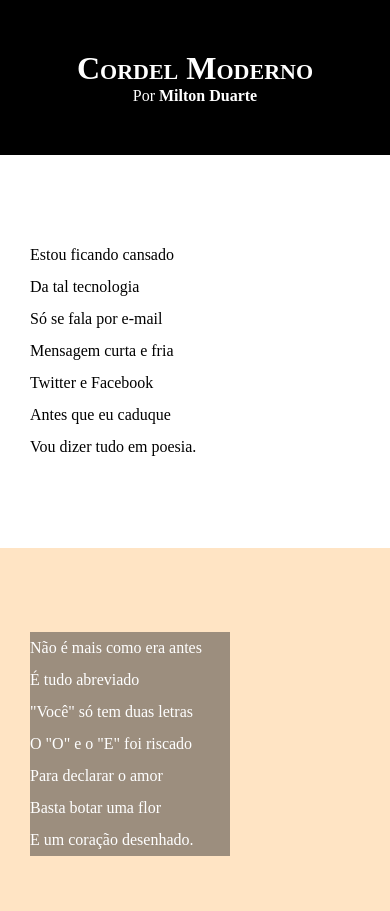
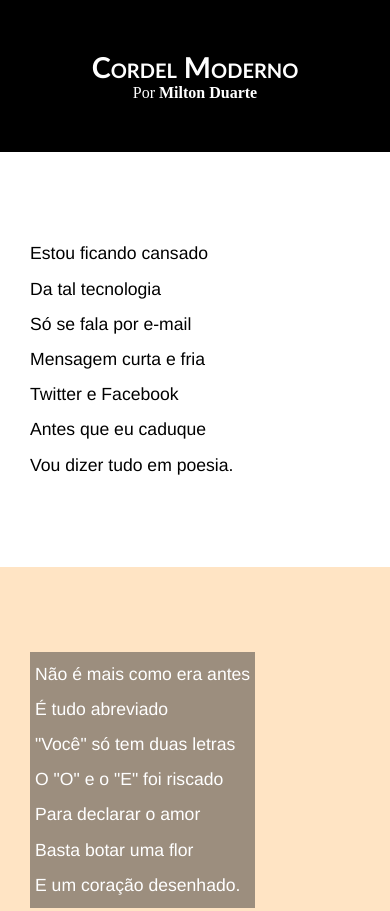
Before and after one commit to daviparadela/html-css, a plain HTML site: page Desafios/desafio 012/index.html in a window 390 px wide. Shown: the top 911 px of the page. Drawn offline with Linux system fonts and the light colour scheme.

Commit message:
atualizaçao css d012

```diff
--- a/Desafios/desafio 012/style.css
+++ b/Desafios/desafio 012/style.css
@@ -10,19 +10,11 @@
   padding: 0px;
 }
 
-@import url('https://fonts.googleapis.com/css2?family=Spicy+Rice&display=swap');
-
-@import url('https://fonts.googleapis.com/css2?family=Permanent+Marker&family=Spicy+Rice&display=swap');
-
-
-@import url('https://fonts.googleapis.com/css2?family=Pacifico&family=Permanent+Marker&family=Spicy+Rice&display=swap');
 
 
 
 :root {
-    --font1: "Spicy Rice", serif;
-    --font2: "Permanent Marker", serif;
-    --font3: "Pacifico", serif;
+    --font1:
 
 }
 
@@ -30,7 +22,7 @@
 html, body {
     min-height: 100vh;
     background-color: darkgray;
-    font-family: var(--font3);
+    font-family: var(--font2);
 }
 
 
@@ -54,11 +46,14 @@ header {
 header > h1 {
     padding-top: 50px;
     font-variant: small-caps;
-    font-family: var(--font3);
+    font-family: 'Gill Sans', 'Gill Sans MT', Calibri, 'Trebuchet MS', sans-serif;
+    font-size: 3.5em;
+
 }
 
 header > p {
     padding-bottom: 50px;
+    font-size: 1em;
 }
 
 a {
@@ -88,6 +83,8 @@ section{
     padding-bottom: 10vh;
     line-height: 2em;
     padding-left: 30px;
+    font-family: 'Franklin Gothic Medium', 'Arial Narrow', Arial, sans-serif, Haettenschweiler, 'Arial Narrow Bold', sans-serif, 'Lucida Sans Regular', 'Lucida Grande', 'Lucida Sans Unicode', Geneva, Verdana, sans-serif, Times, serif, Cochin, Georgia, Times, 'Times New Roman', serif, 'Gill Sans MT', Calibri, 'Trebuchet MS', sans-serif, Helvetica, sans-serif;
+    font-size: 1.5em;
 }
 
 section.normal {
@@ -103,7 +100,8 @@ section.imagem  {
 
 section.imagem > p {
     background-color: rgba(65, 64, 64, 0.521);
-    width: 200px;
+    display: inline-block;
+    padding: 5px;
 }
 
 
@@ -121,3 +119,65 @@ footer {
     color: white;
     padding: 10px;
 }
+
+
+
+
+/***************************************/
+
+/* MEDIA QUERIES para responsividade */
+
+@media (max-width: 1200px) {
+    /* Ajuste para telas grandes, como desktops */
+    header > h1 {
+        font-size: 3em;
+    }
+
+    section {
+        font-size: 1.4em;
+    }
+}
+
+@media (max-width: 992px) {
+    /* Ajuste para tablets e telas médias */
+    header > h1 {
+        font-size: 2.5em;
+    }
+
+    section {
+        font-size: 1.3em;
+    }
+}
+
+@media (max-width: 768px) {
+    /* Ajuste para telas de tablets menores */
+    header > h1 {
+        font-size: 2em;
+    }
+
+    section {
+        font-size: 1.2em;
+    }
+}
+
+@media (max-width: 576px) {
+    /* Ajuste para telas pequenas, como smartphones */
+    header > h1 {
+        font-size: 1.8em;
+    }
+
+    section {
+        font-size: 1.1em;
+    }
+}
+
+@media (max-width: 375px) {
+    /* Ajuste para telas muito pequenas */
+    header > h1 {
+        font-size: 1.5em;
+    }
+
+    section {
+        font-size: 1em;
+    }
+}
```
